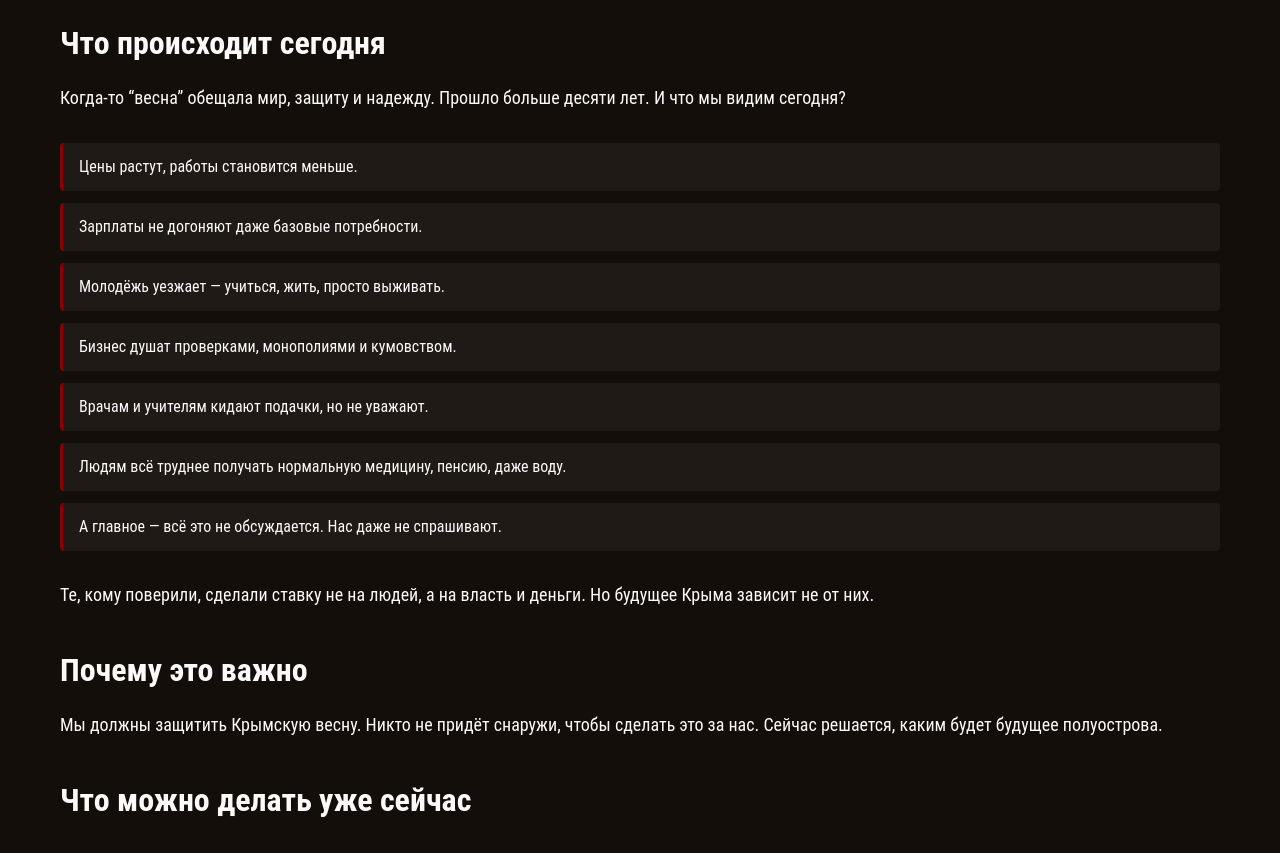
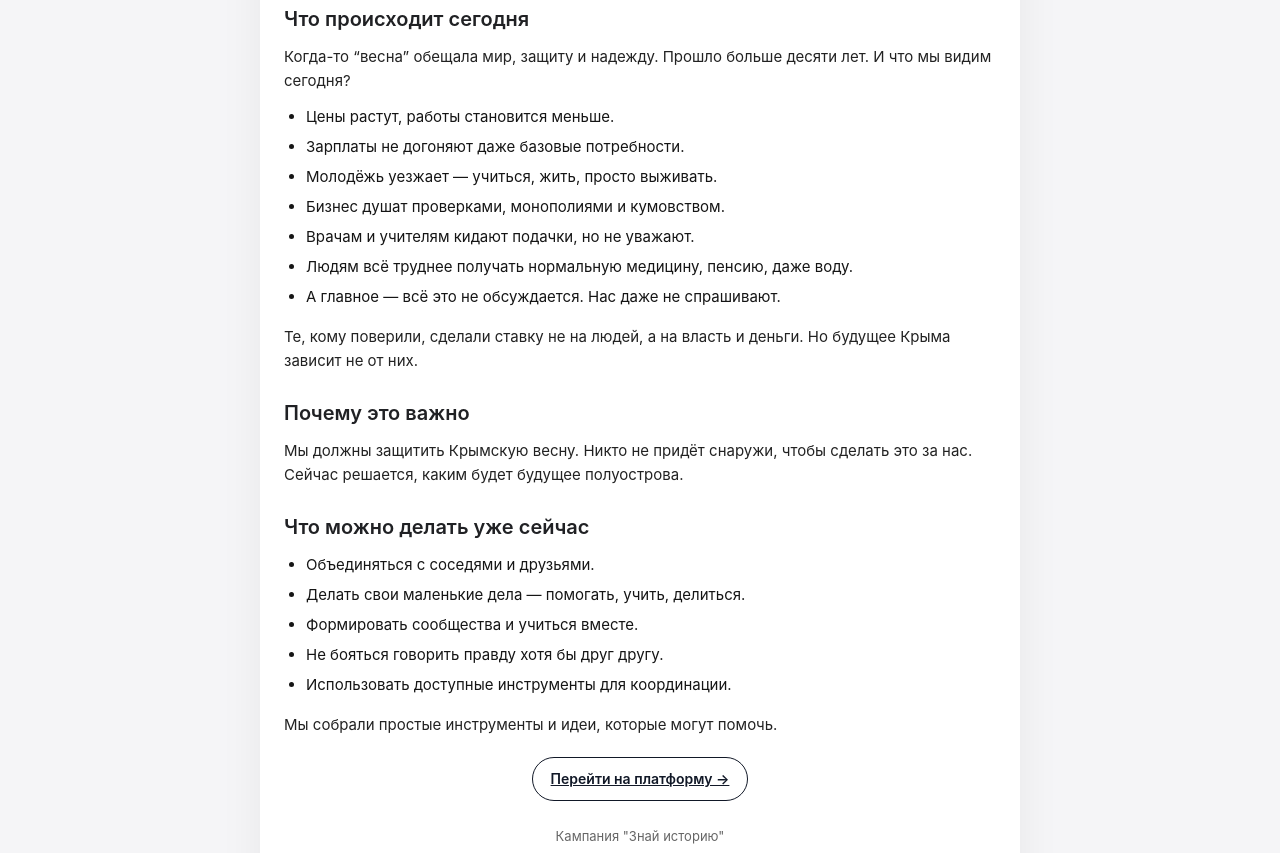
Before and after one commit to crimeans/krym-vesna, a plain HTML site: page index.html in a window 1280 px wide. Shown: the part 177-1030 px from the top of the page. Drawn offline with Linux system fonts and the light colour scheme; a web font is replaced by a local one.

Commit message:
Update style.css

```diff
--- a/style.css
+++ b/style.css
@@ -1,225 +1,132 @@
-:root {
-    --black-color: #130E09;
-    --white-color: #FEFAFA;
-    --red-color: #8b0000;
-    --font-accent: 'Roboto Condensed', sans-serif;
-    --font-main: 'Roboto Condensed', sans-serif;
-}
+/* Базовые настройки */
 
-*, a {
+* {
     box-sizing: border-box;
     margin: 0;
     padding: 0;
-    overflow-wrap: break-word;
-    font-size: 100%;
-    vertical-align: baseline;
-    transition: color 0s ease;
+}
+
+html, body {
+    height: 100%;
 }
 
 body {
-    overflow-x: hidden;
-    background: var(--black-color);
+    font-family: "SF Pro Display", "Inter", system-ui, -apple-system, BlinkMacSystemFont, "Segoe UI", sans-serif;
+    background: #f5f5f7;
+    color: #151515;
+    line-height: 1.6;
+    -webkit-font-smoothing: antialiased;
 }
 
-.hidden {
-    display: none !important;
+/* Контейнер */
+
+.container {
+    max-width: 760px;
+    margin: 40px auto;
+    padding: 32px 24px 40px;
+    background: #ffffff;
+    border-radius: 18px;
+    box-shadow: 0 18px 45px rgba(0, 0, 0, 0.06);
 }
 
-/* Main paddings */
+/* Заголовки */
 
-.container {
-    padding: 20px;
-    margin: 0 auto;
-    width: 1200px;
-    max-width: 1200px;
+h1 {
+    font-size: 28px;
+    font-weight: 700;
+    text-align: center;
+    margin-bottom: 10px;
+    color: #111111;
 }
 
-.section {
-    padding: 40px 0;
+h2 {
+    font-size: 20px;
+    font-weight: 600;
+    margin: 24px 0 10px;
+    color: #202124;
 }
 
-@media (max-width: 768px) {
+/* Текст */
 
+p {
+    font-size: 15px;
+    margin-bottom: 12px;
+    color: #222222;
+}
+
+p strong {
+    font-weight: 600;
+}
+
+/* Списки */
+
+ul {
+    margin: 8px 0 16px 18px;
+    padding-left: 4px;
+}
+
+li {
+    margin-bottom: 6px;
+    font-size: 15px;
+}
+
+/* Кнопка-ссылка внизу */
+
+.container a {
+    display: inline-flex;
+    align-items: center;
+    justify-content: center;
+    padding: 10px 18px;
+    border-radius: 999px;
+    border: 1px solid #111827;
+    font-size: 14px;
+    font-weight: 600;
+    text-decoration: none;
+    color: #111827;
+    background: #ffffff;
+    transition: background 0.18s ease, transform 0.12s ease, box-shadow 0.18s ease, color 0.18s ease;
+}
+
+.container a:hover {
+    background: #111827;
+    color: #ffffff;
+    transform: translateY(-1px);
+    box-shadow: 0 10px 25px rgba(15, 23, 42, 0.18);
+}
+
+.container a:active {
+    transform: translateY(0);
+    box-shadow: 0 4px 12px rgba(15, 23, 42, 0.16);
+}
+
+/* Низ страницы / подпись кампании */
+
+.container p:last-of-type {
+    font-size: 13px;
+    color: #8b8b94;
+}
+
+/* Адаптив под мобильные */
+
+@media (max-width: 600px) {
     .container {
-        padding: 15px;
-        width: 100%;
+        margin: 16px;
+        padding: 24px 18px 30px;
+        border-radius: 14px;
+    }
+
+    h1 {
+        font-size: 22px;
+    }
+
+    h2 {
+        font-size: 18px;
+    }
+
+    p, li {
+        font-size: 14px;
     }
 }
 
-.full-width {
-    width: 100vw;
-    margin-left: calc(-50vw + 50%);
-    margin-right: calc(-50vw + 50%);
-    z-index: 1;
-}
 
-/* Texts */
-
-body {
-    line-height: 1.6;
-    font-family: var(--font-main);
-    font-size: 18px;
-    color: var(--white-color);
-    font-weight: 400;
-}
-
-h1 {
-    font-family: var(--font-accent);
-    font-weight: 900;
-    margin-bottom: 30px;
-    font-size: 2.5rem;
-    text-align: center;
-    line-height: 140%;
-}
-
-h2 {
-    font-family: var(--font-accent);
-    font-weight: 900;
-    margin-bottom: 15px;
-    font-size: 2rem;
-}
-
-h3 {
-    font-family: var(--font-main);
-    font-weight: 600;
-    font-size: 1.75rem;
-    margin-bottom: 10px;
-}
-
-p, h4, h5, h6 {
-    margin-bottom: 10px;
-}
-
-/*@media (max-width: 768px) {
-
-    body {
-        font-size: 14px;
-    }
-
-    h1 {
-        font-size: 2rem;
-    }
-
-    h2 {
-        font-size: 1.75rem;
-    }
-}*/
-
-a {
-    font-family: var(--font-main);
-    color: inherit;
-    text-decoration: underline;
-    font-weight: 600;
-    transition: color 0.4s ease;
-}
-
-* a {
-    font-family: inherit;
-    color: inherit;
-    text-decoration: underline;
-    font-weight: inherit;
-    font-size: inherit;
-}
-
-a:hover {
-    text-decoration: underline;
-    text-decoration-color: var(--red-color);
-    color: var(--red-color);
-}
-
-/* Text selection styles*/
-
-::-moz-selection {
-    background: var(--red-color);
-    color: var(--white-color);
-}
-
-::selection {
-    background: var(--red-color);
-    color: var(--white-color);
-}
-
-/* Lists */
-
-ul {
-    list-style: none;
-    padding-left: 0;
-    margin-top: 30px;
-    margin-bottom: 30px;
-}
-
-li {
-    position: relative;
-    padding-left: 30px;
-    margin: 12px 0;
-    background-color: rgba(255, 255, 255, 0.05);
-    border-left: 3px solid var(--red-color);
-    padding: 12px 16px;
-    border-radius: 4px;
-    color: var(--white-color);
-    font-size: 1rem;
-    line-height: 1.5;
-}
-
-    li::before {
-        content: \"\\2713\";
-        position: absolute;
-        left: 10px;
-        top: 14px;
-        color: var(--red-color);
-        font-size: 1rem;
-        font-weight: bold;
-    }
-
-
-/* H1 */
-
-h1 {
-    margin-top: 40px;
-    margin-bottom: 30px;
-    background-color: var(--red-color);
-}
-
-h2 {
-    margin-top: 35px;
-}
-
-/* Button */
-
-.button {
-    text-decoration: none;
-    font-family: var(--font-accent);
-    font-size: 20px;
-    font-weight: 500;
-    display: flex;
-    justify-content: center;
-    align-items: center;
-    color: var(--white-color);
-    background: var(--red-color);
-    text-transform: uppercase;
-    outline: none;
-    cursor: pointer;
-    border: none;
-    padding: 7px 12px;
-    transition: color linear 1s, background linear 1s;
-    margin-bottom: 15px;
-}
-
-.button:hover {
-    color: var(--black-color);
-    background: var(--white-color);
-}
-
-@media (max-width: 1000px) {
-
-    h1 {
-        margin-top: 30px;
-        font-size: 2rem;
-    }
-
-    h2 {
-        line-height: 140%;
-    }
-
-}
 .
```
